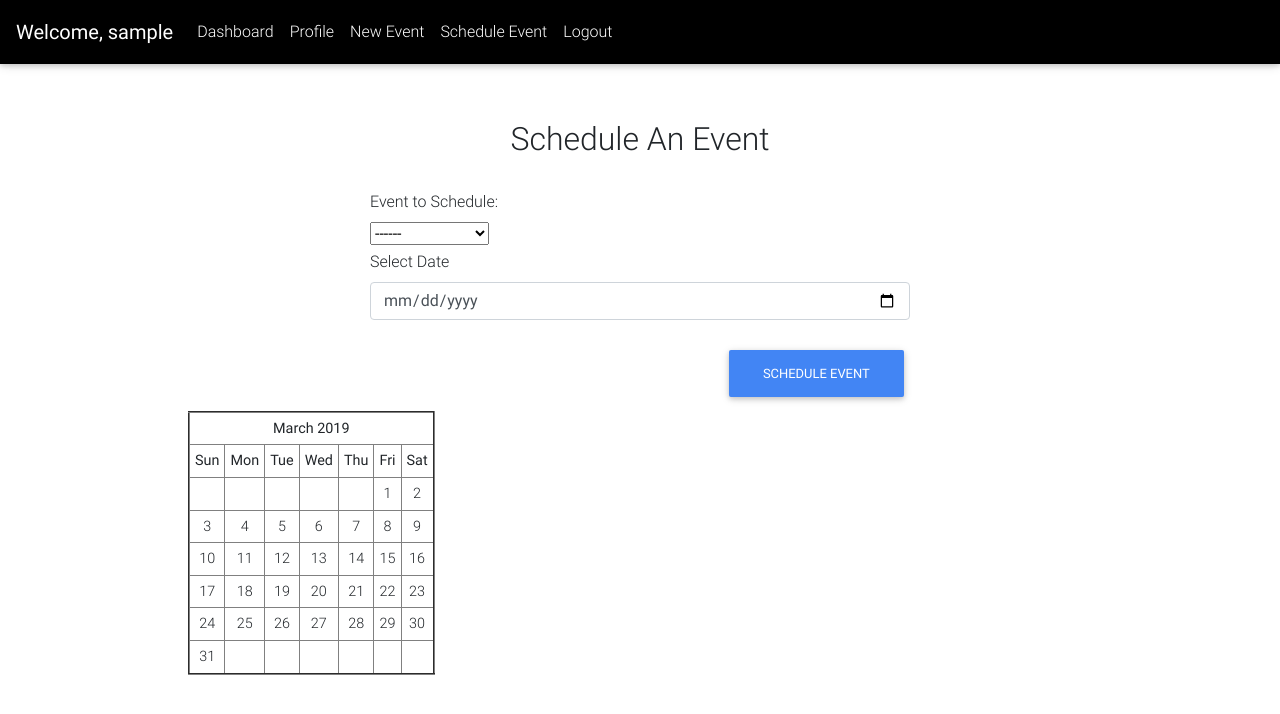
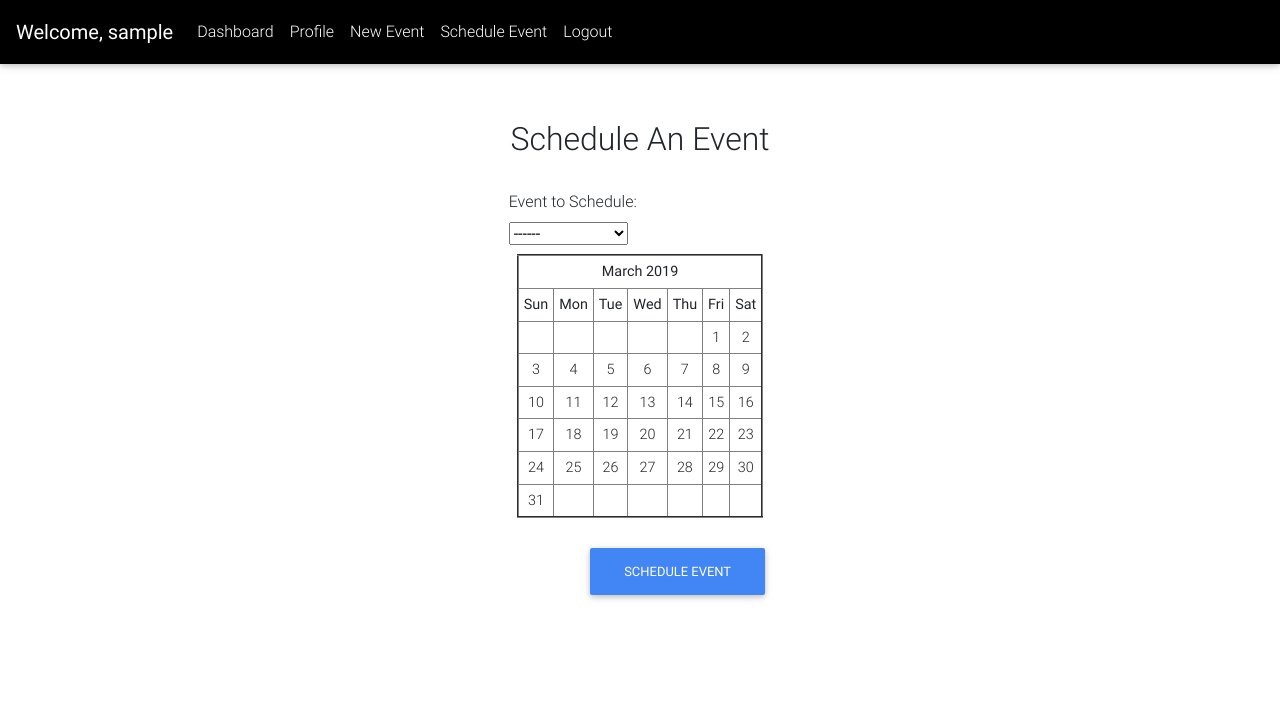
Before and after one commit to Nolan-Little/inStep, a Django app: page /schedule_event in a window 1280 px wide. Shown: the top 714 px of the page. Run offline with Django 3.2, Linux system fonts and the light colour scheme; a user stored in the database is signed in; tables that the repository leaves empty hold one stand-in row (values such as "Sample post"); some libraries are stand-ins or nearby versions.

Commit message:
cal event listeners

```diff
--- a/volunteer/templates/events/schedule_event.html
+++ b/volunteer/templates/events/schedule_event.html
@@ -4,7 +4,7 @@
 {% block content %}
     <div class="container">
         <div class="row mt-5">
-          <div class="col-md-6 offset-md-3">
+          <div class="col-md-6 offset-md-3 d-flex flex-column align-items-center">
             <h2 class="mt-5 p-4 text-center">Schedule An Event</h2>
             <form id="scheduleEventForm" action="{% url 'volunteer:schedule_event' %}" method="POST">
                 {% csrf_token %}
@@ -21,20 +21,15 @@
                       </select>
                     </div>
                 </div>
-                <div id="div_id_date" class="control-group mt-1">
-                    <label for="id_date" class="control-label">
-                      Select Date
-                    </label>
-                    <input class="dateinput dateInput form-control" required name="date" id="id_Date" type="date">
+                <div>
+                  {{ cal }}
                 </div>
                 <div class="text-center text-md-right mt-4">
                   <button class="btn btn-primary" type="submit">Schedule Event</button>
                 </div>
             </form>
           </div>
-          <div class="col offset-1">
-            {{ cal }}
-          </div>
+
         </div>
     </div>
 {% endblock content %}
```
Also changed, not shown: volunteer/static/scripts/yearCal.js (+29 -5 lines).
